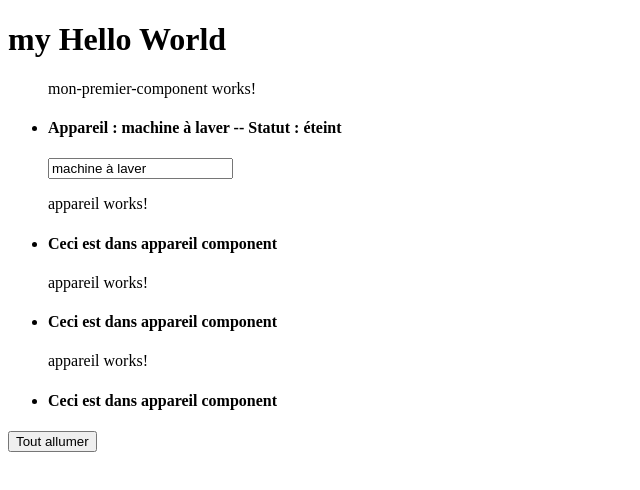
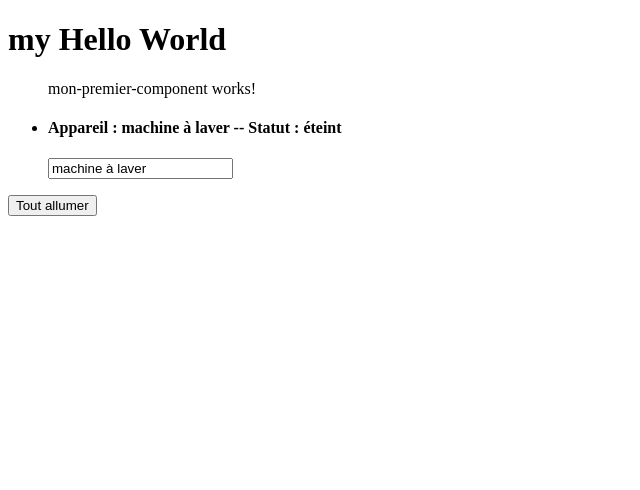
Before and after one commit to adibou32/mon-projet-angular, an Angular app: page / in a window 1280 px wide. Shown: the top 490 px of the page, without its empty margins (0-640 px from the left). Built offline with nearby package versions, Linux system fonts and the light colour scheme.

Commit message:
résolution boucle

```diff
--- a/src/app/app.component.html
+++ b/src/app/app.component.html
@@ -1,8 +1,8 @@
 <h1> my Hello World</h1>
 <ul class="list-group">
 <app-mon-premier-component>mon premier works</app-mon-premier-component>
-<app-appareil></app-appareil>
-<app-appareil></app-appareil>
-<app-appareil></app-appareil>
+ <!-- <app-appareil>appareilName="machine à laver"</app-appareil>  -->
+<!-- <app-appareil></app-appareil>
+<app-appareil></app-appareil>  -->
 </ul>
-<button class ="btn btn-sucess" [disabled]="!isAuth" (click)="onAllumer()">Tout allumer</button>
+<button class ="btn btn-sucess" [disabled]="!isAuth" (click)="onAllumer()" >Tout allumer</button>
--- a/src/app/appareil/appareil.component.html
+++ b/src/app/appareil/appareil.component.html
@@ -2,3 +2,8 @@
 <li class="list-group-item">
 <h4>Ceci est dans appareil component</h4>
 </li>
+
+<app-mon-premier-component>mon premier works</app-mon-premier-component>
+<app-appareil>appareilName="Machine à laver"</app-appareil>
+<app-appareil>appareilName="Machine à café"</app-appareil>
+<app-appareil>appareilName="aspirateur"</app-appareil>
--- a/src/app/appareil/appareil.component.ts
+++ b/src/app/appareil/appareil.component.ts
@@ -6,8 +6,7 @@ import { Component, OnInit } from '@angular/core';
   styleUrls: ['./appareil.component.scss']
 })
 export class AppareilComponent implements OnInit {
-
-
+  appareilName = 'machine à laver';
   constructor() { }
 
   ngOnInit(): void {
```
